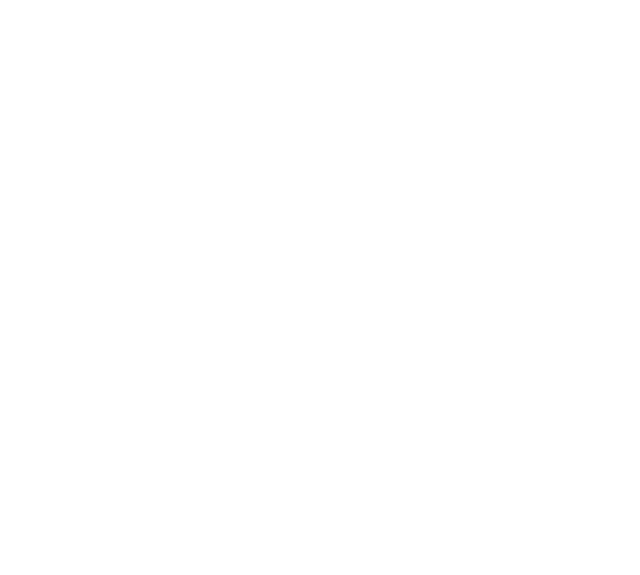
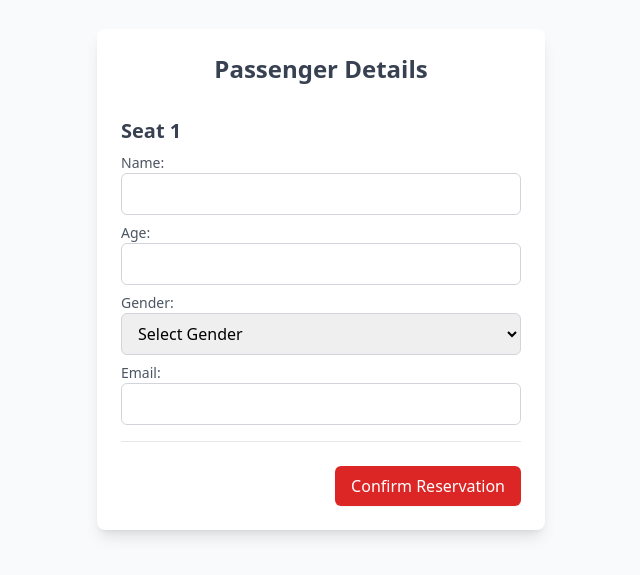
Before and after one commit to Dineshkumar40/FASTX, a React (Create React App) app: page /ReservationForm/1/1/1/1/1/1/1 in a window 1280 px wide. Before the commit this address had no page. Shown: the part 121-696 px from the top of the page, without its empty margins (319-959 px from the left). Built offline with nearby package versions, Linux system fonts and the light colour scheme.

Commit message:
working for reservation

```diff
--- a/src/App.js
+++ b/src/App.js
@@ -1,23 +1,26 @@
-import { BrowserRouter as Router, Route,Routes } from 'react-router-dom';import React from "react";
+import React from "react";
+import { Route, BrowserRouter as Router, Routes } from 'react-router-dom';
 // import Navbar from './components/navbar';
 // import Section from "./components/section";
 // import Offers from "./components/offers";
 // import Promo from "./components/Promo";
 // import Footer from "./components/footer";
+import ABusRoute from './components/ABusRoute';
+import AdminBusList from './components/AdminBusList';
 import Buses from './components/BusList';
 import HomePage from './components/HomePage';
-import AdminBusList from './components/AdminBusList';
-import ABusRoute from './components/ABusRoute';
+import ReservationForm from './components/ReservationForm';
 
 function App() {
   return (
     <Router>
       <Routes>
         <Route path="/" element={<HomePage/>} />
-        <Route path="/Buses/:FromLocation/:ToLocation/:TravelDate" element={<Buses />} />
+        <Route path="/Buses/:FromLocation/:ToLocation/:TravelDate/:Month" element={<Buses />} />
         <Route path="/AdminBusList" element={<AdminBusList/>}/>
         <Route path='/ADminBusRoute' element={<ABusRoute/>}/>
-      </Routes>
+        <Route path='/ReservationForm/:BusId/:seatString/:fromLocation/:toLocation/:duration/:noOfSeats/:month' element={<ReservationForm />} />
+        </Routes>
     </Router>
   );
 }
--- a/src/components/AddBusModel.jsx
+++ b/src/components/AddBusModel.jsx
@@ -105,7 +105,7 @@ const AddBusModal = ({ isOpen, onClose }) => {
                             required
                         />
                          <input
-                            type="text"
+                            type="number"
                             placeholder="Enter Fare"
                             value={fare}
                             onChange={(e) => setFare(e.target.value)}
@@ -115,7 +115,7 @@ const AddBusModal = ({ isOpen, onClose }) => {
                          <input
                             type="complementries"
                             placeholder="Complement (eg:charger,WaterBottle....."
-                            value={complementary}
+                            value={complementory}
                             onChange={(e) => setComplementory(e.target.value)}
                             className="border border-gray-300 rounded-lg p-2"
                             required
--- a/src/components/BusCards.jsx
+++ b/src/components/BusCards.jsx
@@ -1,16 +1,22 @@
-import axios from 'axios';
 import React, { useEffect, useState } from 'react';
 import BusComplementory from './BusComplementory';
+import { useNavigate } from 'react-router-dom';
+import axiosInstance from './AxiosInstance';
 
-function BusCards({ BusName, Departure, Duration, Arrival, Fare, SeatsAvailable, BusType, FromLocation, ToLocation, busId, complementory }) {
+function BusCards({ BusName, Departure, Duration, Arrival, Fare, SeatsAvailable, BusType, FromLocation, ToLocation, busId, complementory,Month }) {
     const [isExpanded, setIsExpanded] = useState(false);
     const [seats, setSeats] = useState([{ SeatNumber: 'S1', IsAvailable: false },
     { SeatNumber: 'S2', IsAvailable: true },
-    { SeatNumber: 'S3', IsAvailable: false }, { SeatNumber: 'S4', IsAvailable: false }, { SeatNumber: 'S5', IsAvailable: false }, { SeatNumber: 'S6', IsAvailable: false }, { SeatNumber: 'S7', IsAvailable: false }, { SeatNumber: 'S8', IsAvailable: false }, { SeatNumber: 'S9', IsAvailable: false }, { SeatNumber: 'S10', IsAvailable: false }, { SeatNumber: 'S11', IsAvailable: false }, { SeatNumber: 'S12', IsAvailable: false }, { SeatNumber: 'S13', IsAvailable: false }, { SeatNumber: 'S14', IsAvailable: false }, { SeatNumber: 'S15', IsAvailable: false },]); // corrected initialization of seats array
+    { SeatNumber: 'S3', IsAvailable: true }, { SeatNumber: 'S4', IsAvailable: false }, { SeatNumber: 'S5', IsAvailable: false }, { SeatNumber: 'S6', IsAvailable: false }, { SeatNumber: 'S7', IsAvailable: false }, { SeatNumber: 'S8', IsAvailable: true }, { SeatNumber: 'S9', IsAvailable: true }, { SeatNumber: 'S10', IsAvailable: false }, { SeatNumber: 'S11', IsAvailable: true }, { SeatNumber: 'S12', IsAvailable: false }, { SeatNumber: 'S13', IsAvailable: true }, { SeatNumber: 'S14', IsAvailable: true }, { SeatNumber: 'S15', IsAvailable: false },]); // corrected initialization of seats array
     const [selectedSeats, setSelectedSeats] = useState([]);
     // const [message, setMessage] = useState('');
     const getSeatsString = () => selectedSeats.join(',');
+    const seatsString = getSeatsString();
+    const noOfSeats = selectedSeats.length;
+    console.log(noOfSeats);
     const sections = complementory ? complementory.split(',') : [];
+
+    const navigate = useNavigate();
 
     const toggleExpand = () => {
         setIsExpanded(!isExpanded);
@@ -20,7 +26,7 @@ function BusCards({ BusName, Departure, Duration, Arrival, Fare, SeatsAvailable,
         if (isExpanded) {
             const fetchSeats = async () => {
                 try {
-                    const response = await axios.get(`http://localhost:5000/api/bus/${busId}/seats`);
+                    const response = await axiosInstance.get(`/user/getSeats?busId=${busId}`);
                     setSeats(response.data);
                 } catch (error) {
                     console.error('Error fetching seat data:', error);
@@ -37,18 +43,11 @@ function BusCards({ BusName, Departure, Duration, Arrival, Fare, SeatsAvailable,
                 : [...prevSelectedSeats, seatNumber]
         );
     };
+    const handleReserveSeats = () => {
+        navigate(`/ReservationForm/${busId}/${seatsString}/${FromLocation}/${ToLocation}/${Duration}/${noOfSeats}/${Month}`);
+      };
 
-    const handleReserveSeats = async () => {
-        try {
-            await axios.post(`http://localhost:5000/api/bus/reserve`, {
-                BusId: busId,
-                seats: getSeatsString(),
-            });
-            setSelectedSeats([]);
-        } catch (error) {
-            console.error('Error reserving seats:', error);
-        }
-    };
+
 
     return (
         <div className="border hover:border-red-200 transition-shadow duration-300 hover:shadow-xl rounded-2xl p-4 mb-4 group relative">
@@ -250,6 +249,7 @@ function BusCards({ BusName, Departure, Duration, Arrival, Fare, SeatsAvailable,
                                 onClick={handleReserveSeats}
                                 className={`bg-red-600 text-white px-4 py-2 rounded-lg mt-1 w-full ${selectedSeats.length === 0 ? 'opacity-50 cursor-not-allowed' : ''}`}
                                 disabled={selectedSeats.length === 0}
+
                             >
                                 Reserve Seats
                             </button>
--- a/src/components/EditBus.jsx
+++ b/src/components/EditBus.jsx
@@ -1,5 +1,4 @@
 import React, { useState } from 'react';
-import axios from 'axios';
 import axiosInstance from './AxiosInstance';
 
 function EditBus({ BusesData, ToggleModal, IsModelOpen }) {
@@ -123,7 +122,7 @@ function EditBus({ BusesData, ToggleModal, IsModelOpen }) {
                         <input
                             type="text"
                             placeholder="Complement (eg:charger,WaterBottle....."
-                            value={complementary}
+                            value={complementory}
                             onChange={(e) => setComplementary(e.target.value)}
                             className="border border-gray-300 rounded-lg p-2"
                             required
--- /dev/null
+++ b/src/components/ReservationForm.jsx
@@ -0,0 +1,120 @@
+import React, { useState } from 'react';
+import axios from 'axios';
+import { useParams } from 'react-router-dom';
+
+
+const ReservationForm = () => {
+  const [userDetails, setUserDetails] = useState({});
+  const { busId, seatString,FromLocation,ToLocation,Duration,noOfSeats,Month } = useParams();
+  console.log(seatString);
+  const seatNumbers = seatString.split(',');
+  console.log(seatNumbers);
+
+  const handleChange = (seatNumber, field, value) => {
+    setUserDetails(prevDetails => ({
+      ...prevDetails,
+      [seatNumber]: {
+        ...prevDetails[seatNumber],
+        [field]: value,
+      },
+    }));
+  };
+
+  const handleSubmit = async (e) => {
+    e.preventDefault();
+
+    const reservationData = {
+        busId,
+        FromLocation,
+        ToLocation,
+        Duration,
+        month:Month,
+        noOfSeats,
+        seatNumbers,
+        passengerDetails: seatNumbers.map(seatNumber => ({
+          seatNumber,
+          ...userDetails[seatNumber],
+        })),
+      };
+
+    try {
+      await axios.post('/user/reservations', reservationData);
+    //   console.log('Booking confirmed!', reservationData);
+      // Redirect or show a confirmation message here
+    } catch (error) {
+      console.error('Error submitting reservation:', error);
+    }
+  };
+
+  return (
+    <div className="min-h-screen flex items-center justify-center bg-gray-50 py-12 px-4 sm:px-6 lg:px-8">
+      <div className="max-w-md w-full space-y-8 p-6 rounded-lg shadow-lg bg-white">
+        <h2 className="text-center text-2xl font-bold text-gray-700">Passenger Details</h2>
+        <form onSubmit={handleSubmit} className="space-y-6">
+          {seatNumbers.map(seatNumber => (
+            <div key={seatNumber} className="border-b border-gray-200 pb-4 mb-4">
+              <h3 className="text-xl font-semibold text-gray-700 mb-2">Seat {seatNumber}</h3>
+              <div className="space-y-2">
+                <div>
+                  <label className="block text-sm font-medium text-gray-600">Name:</label>
+                  <input
+                    type="text"
+                    value={userDetails[seatNumber]?.name || ''}
+                    onChange={(e) => handleChange(seatNumber, 'name', e.target.value)}
+                    className="w-full px-3 py-2 border border-gray-300 rounded-md focus:outline-none focus:ring-2 focus:ring-blue-400"
+                    required
+                  />
+                </div>
+                <div>
+                  <label className="block text-sm font-medium text-gray-600">Age:</label>
+                  <input
+                    type="number"
+                    value={userDetails[seatNumber]?.age || ''}
+                    onChange={(e) => handleChange(seatNumber, 'age', e.target.value)}
+                    className="w-full px-3 py-2 border border-gray-300 rounded-md focus:outline-none focus:ring-2 focus:ring-blue-400"
+                    required
+                  />
+                </div>
+                <div>
+                  <label className="block text-sm font-medium text-gray-600">Gender:</label>
+                  <select
+                    value={userDetails[seatNumber]?.gender || ''}
+                    onChange={(e) => handleChange(seatNumber, 'gender', e.target.value)}
+                    className="w-full px-3 py-2 border border-gray-300 rounded-md focus:outline-none focus:ring-2 focus:ring-blue-400"
+                    required
+                  >
+                    <option value="">Select Gender</option>
+                    <option value="male">Male</option>
+                    <option value="female">Female</option>
+                    <option value="other">Other</option>
+                  </select>
+                </div>
+                <div>
+                  <label className="block text-sm font-medium text-gray-600">Email:</label>
+                  <input
+                    type="email"
+                    value={userDetails[seatNumber]?.email || ''}
+                    onChange={(e) => handleChange(seatNumber, 'email', e.target.value)}
+                    className="w-full px-3 py-2 border border-gray-300 rounded-md focus:outline-none focus:ring-2 focus:ring-blue-400"
+                    required
+                  />
+                </div>
+              </div>
+            </div>
+          ))}
+          <div className="flex justify-end">
+            <button
+              type="submit"
+              className="px-4 py-2 bg-red-600 text-white rounded-md shadow-sm hover:bg-blue-500 focus:outline-none focus:ring-2 focus:ring-blue-400"
+            >
+              Confirm Reservation
+            </button>
+
+          </div>
+        </form>
+      </div>
+    </div>
+  );
+};
+
+export default ReservationForm;
--- a/src/components/TableBodyofRoute.jsx
+++ b/src/components/TableBodyofRoute.jsx
@@ -2,6 +2,7 @@
 import React from 'react';
 import { useState } from 'react';
 import EditRouteModal from './EditRouteModal';
+import axiosInstance from './AxiosInstance';
 
 const TableBody = ({ FilteredRoutes }) => {
     const [isModalOpen, setIsModalOpen] = useState(false);
@@ -34,7 +35,7 @@ const TableBody = ({ FilteredRoutes }) => {
                                 <button className="text-blue-600 hover:underline">Edit</button>
                                 <button
     className="text-red-600 hover:underline ml-2"
-    onClick={() => onDelete(RouteId)} // Pass the routeId here
+    onClick={() => onDelete(route.RouteId)} // Pass the routeId here
 >
     Delete
 </button>                            </td>
```
Also changed, not shown: src/components/BusList.jsx (+6 -6 lines), src/components/section.jsx (+11 -2 lines).
